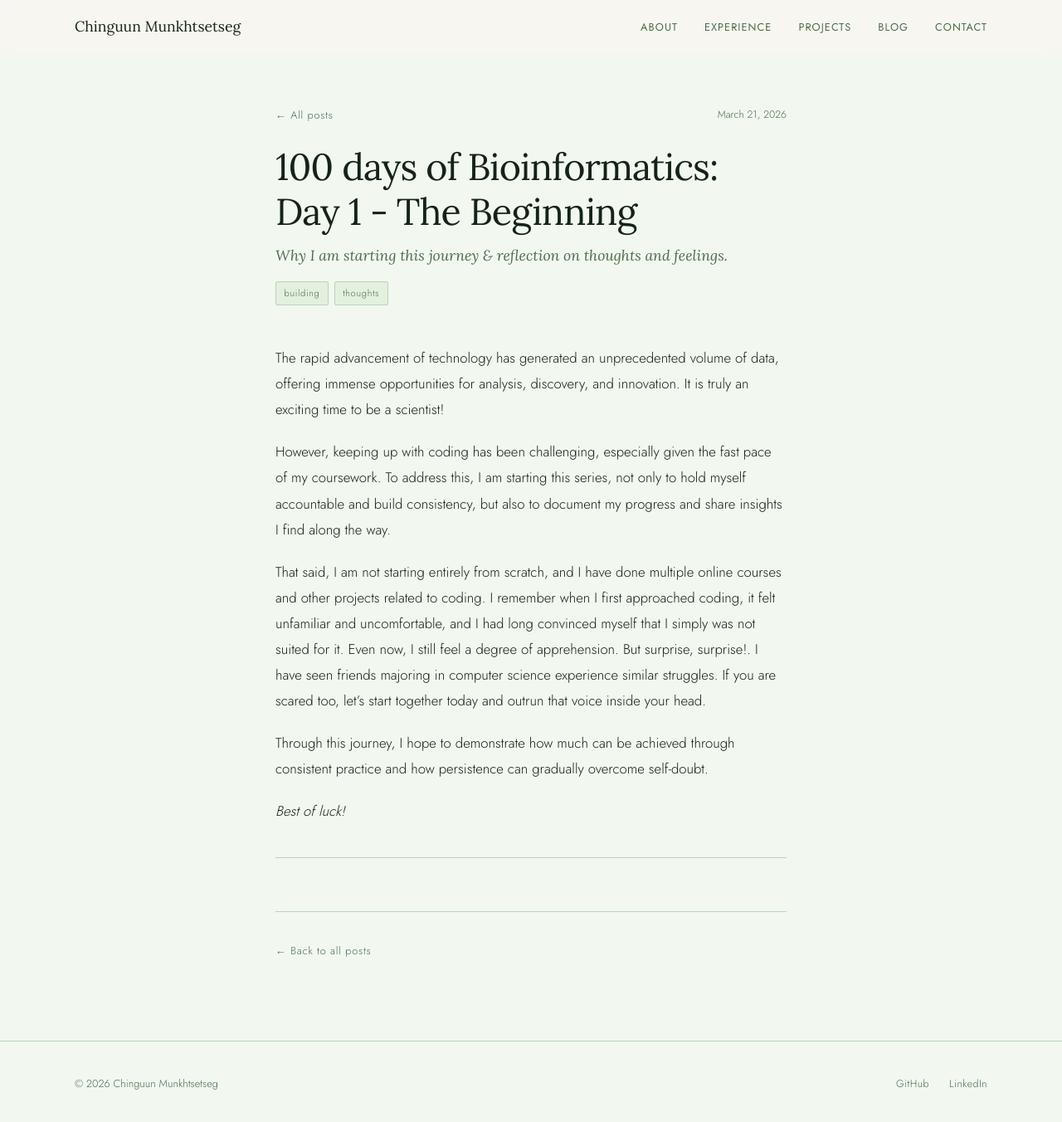
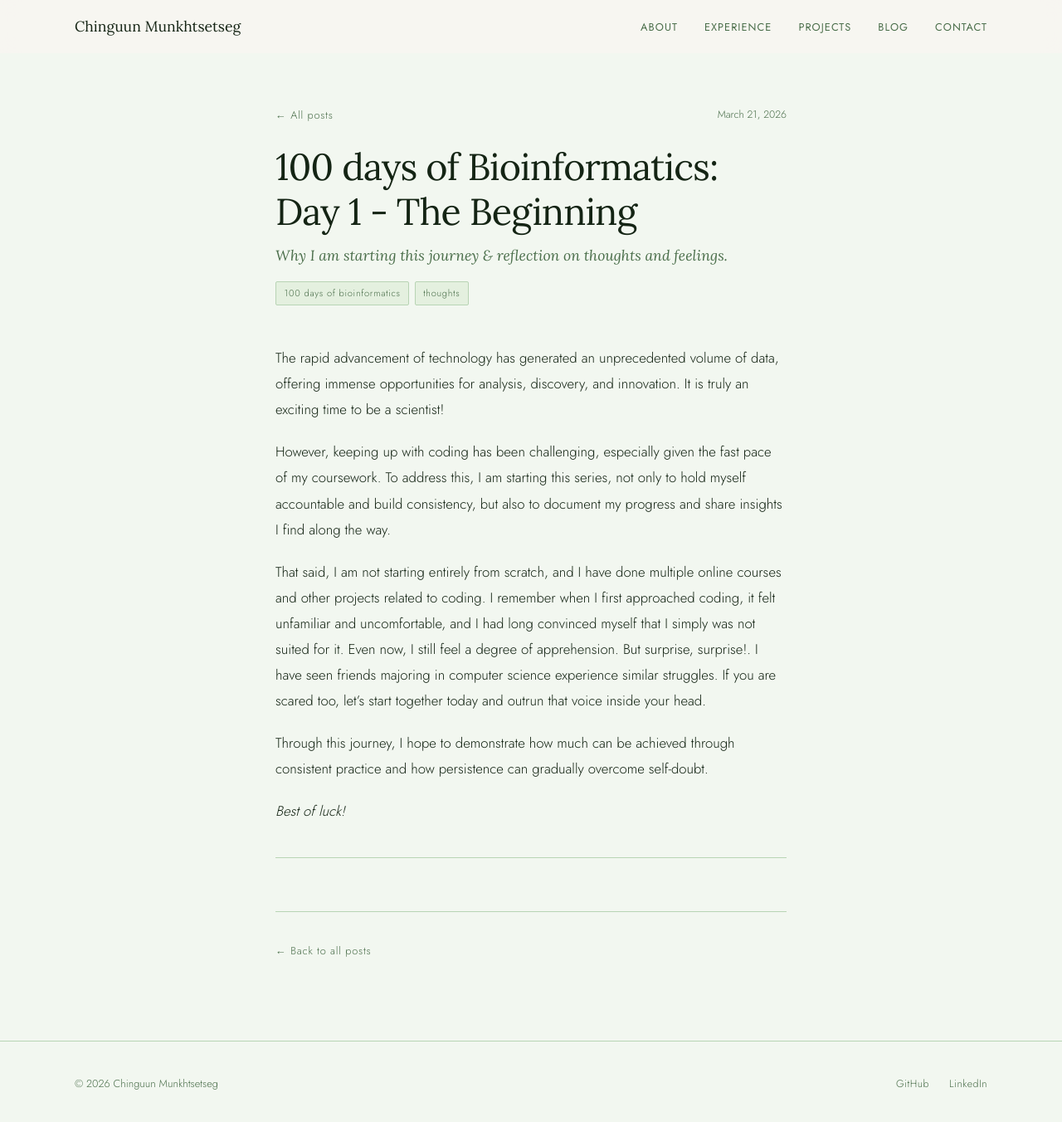
Before and after one commit to chinguunxo/chinguunxo.github.io, a Jekyll site: the page built from _posts/2026-03-20-starting-bioinformatics.md, in a window 1280 px wide and 1357 px high. Shown: the top 1352 px of the window at 83% size. Built offline with Jekyll 4.4.1, drawn with Linux system fonts in a browser that asks for light colours.

Commit message:
Update tags for bioinformatics post

```diff
--- a/_posts/2026-03-20-starting-bioinformatics.md
+++ b/_posts/2026-03-20-starting-bioinformatics.md
@@ -3,7 +3,7 @@ layout: post
 title: "100 days of Bioinformatics: Day 1 - The Beginning"
 subtitle: "Why I am starting this journey & reflection on thoughts and feelings."
 date: 2026-03-21
-tags: [building, thoughts]
+tags: [100 days of bioinformatics, thoughts]
 ---
 
 The rapid advancement of technology has generated an unprecedented volume of data, offering immense opportunities for analysis, discovery, and innovation. It is truly an exciting time to be a scientist!
```
